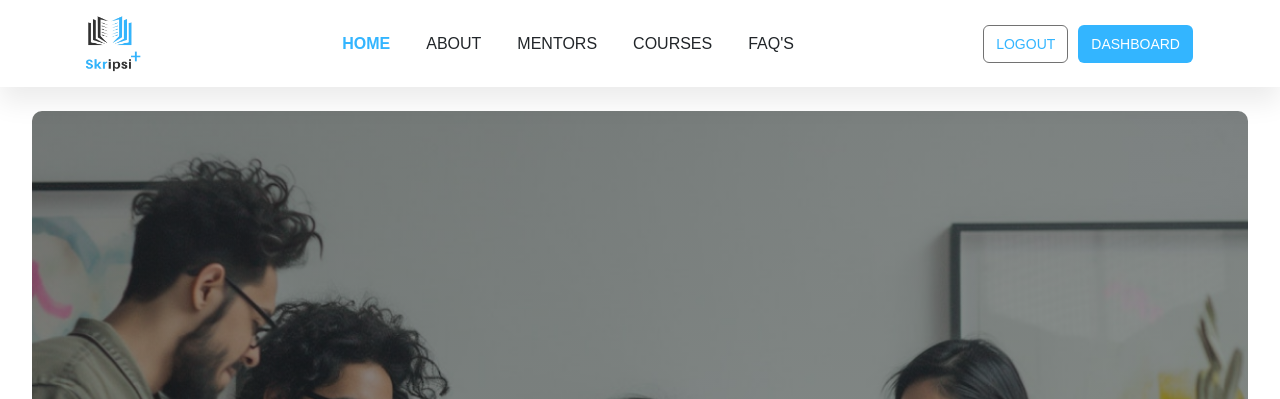
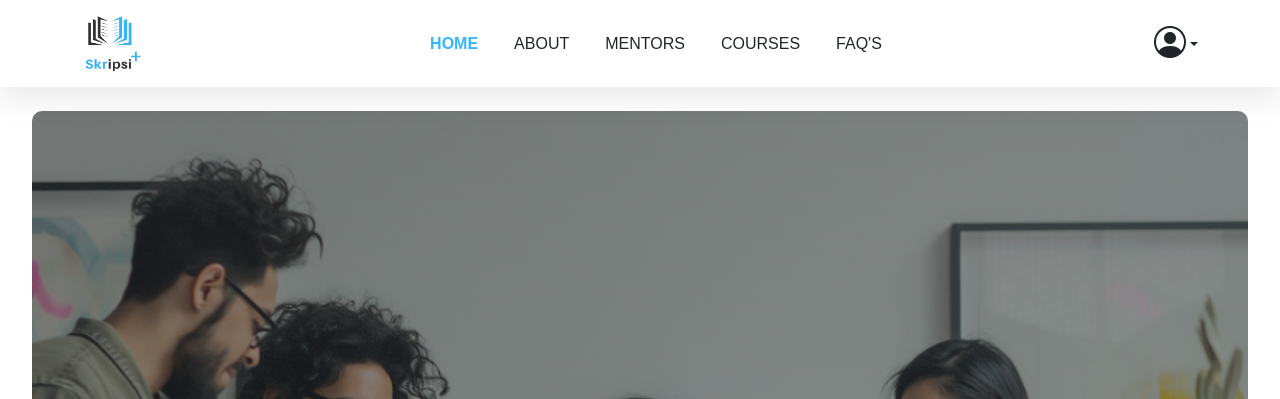
Before and after one commit to m-RafliRangga-p/Week09_Skripsi-, a Django app: page / in a window 1280 px wide. Shown: the top 399 px of the page. Run offline with Django 5.2, Linux system fonts and the light colour scheme; a user stored in the database is signed in; some web fonts are replaced.

Commit message:
Add user icon

```diff
--- a/Django/skripsi_plus/public_app/templates/components/navbar.html
+++ b/Django/skripsi_plus/public_app/templates/components/navbar.html
@@ -59,12 +59,44 @@
       </ul>
 
       {% if user.is_authenticated %}
-      <button class="btn btn-login">
-        <a href="{% url 'account_logout' %}">Logout</a>
-      </button>
-      <button class="btn btn-register rounded-md">
-        <a href="{% url 'dashboard' %}">Dashboard</a>
-      </button>
+      <div class="dropdown d-none d-lg-block">
+        <a
+          href="#"
+          class="d-flex align-items-center text-decoration-none dropdown-toggle user-icon"
+          id="dropdownUser"
+          data-bs-toggle="dropdown"
+          aria-expanded="false"
+          style="color: #212529;"
+        >
+          <i
+            class="bi bi-person-circle user-icon"
+            style="font-size: 32px; color: #212529;"
+            onmouseover="this.style.color='#33b5ff';"
+            onmouseout="this.style.color='#212529';"
+          ></i> <!-- Bootstrap User Icon -->
+        </a>
+        <ul class="dropdown-menu dropdown-menu-end" aria-labelledby="dropdownUser">
+          <li>
+            <a class="dropdown-item" href="{% url 'dashboard' %}">Dashboard</a>
+          </li>
+          <li>
+            <hr class="dropdown-divider" />
+          </li>
+          <li>
+            <a class="dropdown-item text-danger" href="{% url 'account_logout' %}">Logout</a>
+          </li>
+        </ul>
+      </div>
+
+      <!-- Mobile and Tablet Buttons -->
+      <div class="d-lg-none">
+        <button class="btn btn-register rounded-md">
+          <a href="{% url 'dashboard' %}">Dashboard</a>
+        </button>
+        <button class="btn btn-login">
+          <a href="{% url 'account_logout' %}">Logout</a>
+        </button>
+      </div>
       {% else %}
       <button class="btn btn-login">
         <a href="{% url 'account_login' %}">Login</a>
--- a/Django/skripsi_plus/static/css/style.css
+++ b/Django/skripsi_plus/static/css/style.css
@@ -814,5 +814,5 @@ footer .line{
 
 .sidebar .nav-link.active:hover,
 .offcanvas-body  .nav-link.active:hover{
-    color: #fff !important
+    color: #fff !important;
 }
```
Also changed, not shown: Django/skripsi_plus/db.sqlite3.
